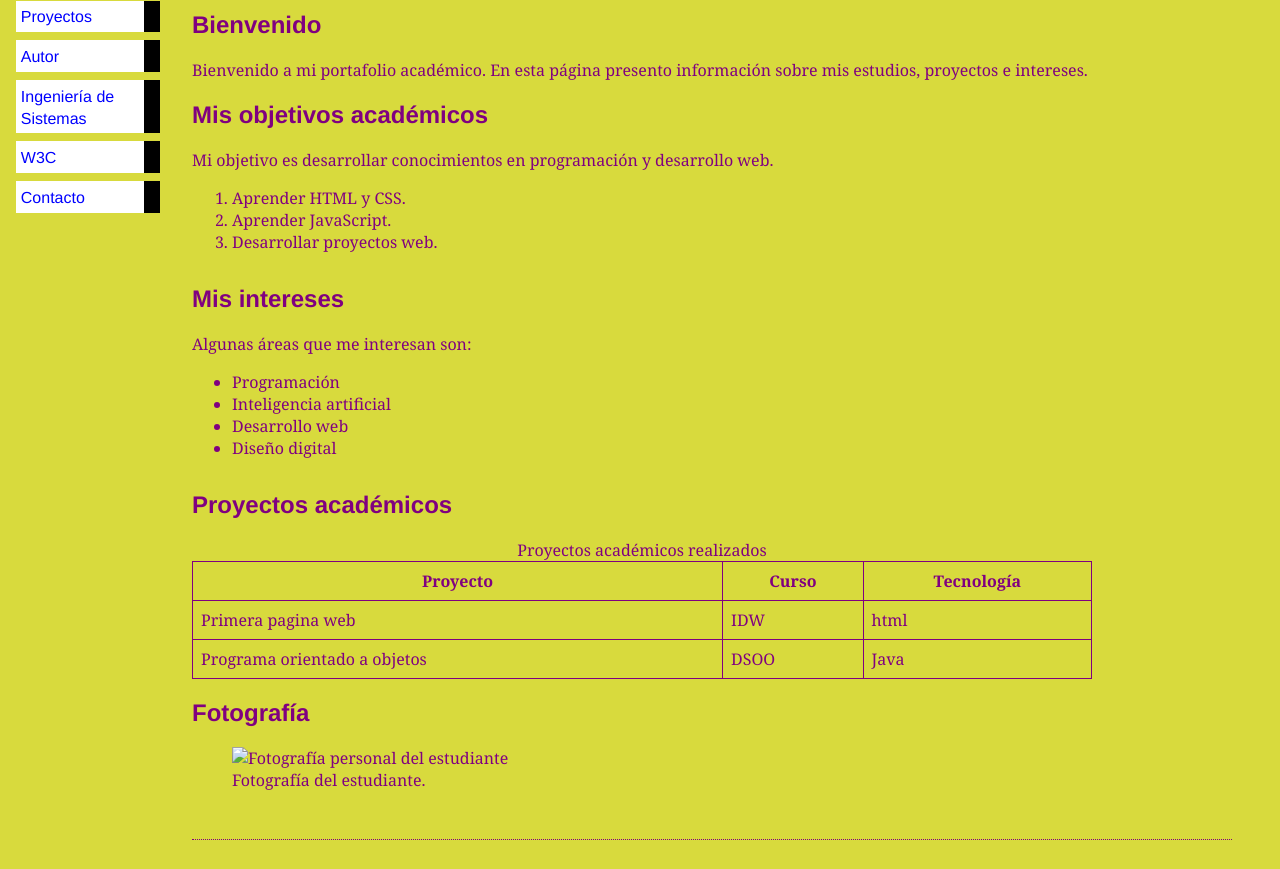
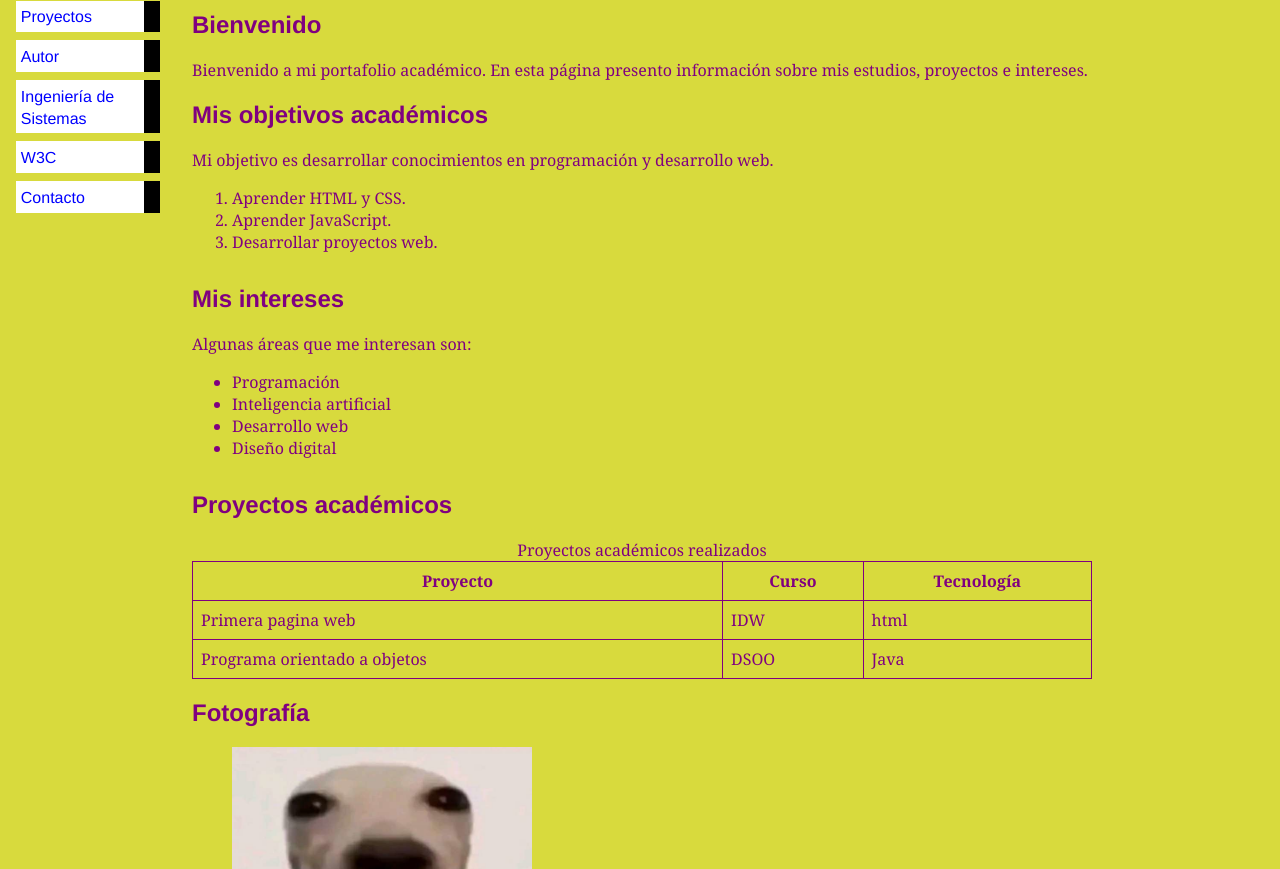
Before and after one commit to Dalex230/IDWeb, a plain HTML site: page Lab01/index.html in a window 1280 px wide. Shown: the part 79-948 px from the top of the page. Drawn offline with Linux system fonts and the light colour scheme.

Commit message:
Lab01: actualiza fotografía del portafolio

```diff
--- a/Lab01/index.html
+++ b/Lab01/index.html
@@ -110,7 +110,7 @@
             <h2>Fotografía</h2>
 
             <figure>
-                <img src="img/photo.png"
+                <img src="img/photo.jpeg"
                      alt="Fotografía personal del estudiante">
 
                 <figcaption>
```
Also changed, not shown: Lab01/img/photo.jpeg (added), Lab01/img/photo.png (deleted).
